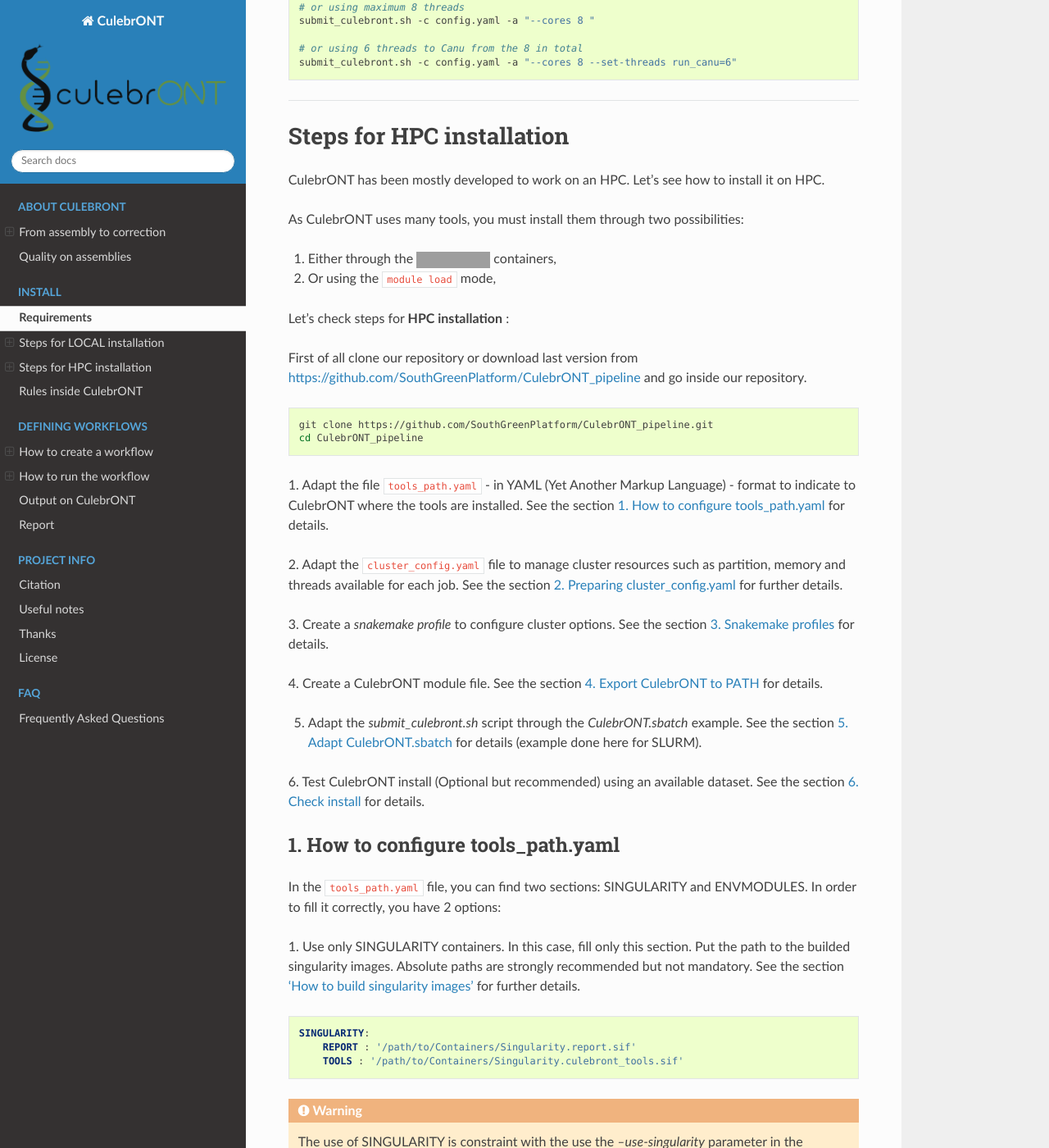
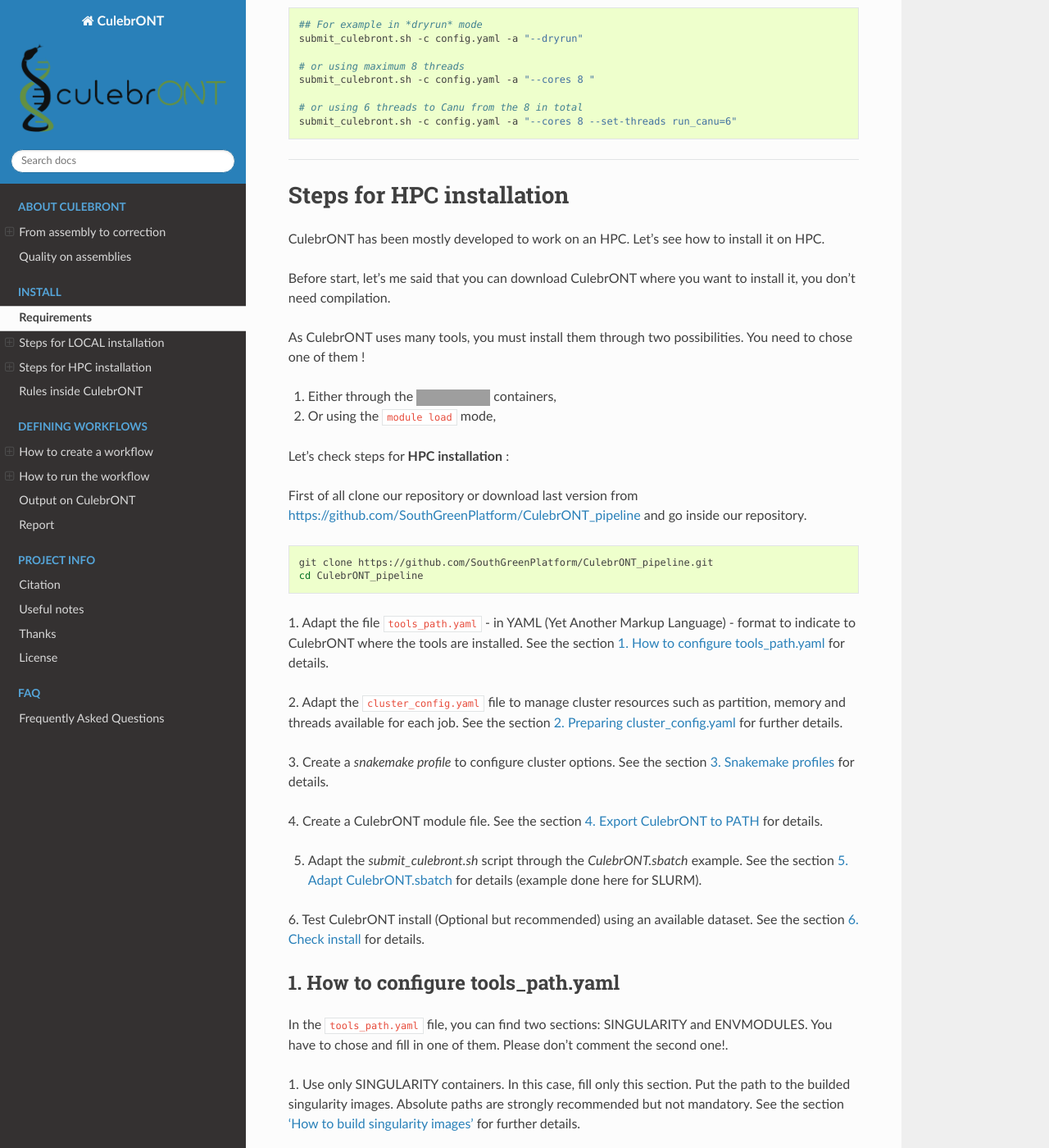
Before and after one commit to SouthGreenPlatform/culebrONT, a Sphinx documentation site: the page built from docs/source/INSTALL.rst, in a window 1280 px wide and 1400 px high, scrolled down 3512 px. Shown: the whole window at 82% size. Built offline with Sphinx 7.4.7 and the Read the Docs theme 2.0.0, drawn with Linux system fonts in a browser that asks for light colours; the version number could not be read and is left out; some of the changed text lies outside the part shown; grey boxes are pictures that could not be loaded.

Commit message:
modifying HPC install doc after feedback from itrop install with Ndomassi

```diff
--- a/docs/source/INSTALL.rst
+++ b/docs/source/INSTALL.rst
@@ -9,12 +9,14 @@
 
 CulebrONT has been mostly developed to work on an HPC but a local installation is also possible.
 
+If you want to install CulebrONT in a local machine, please install Docker https://docs.docker.com/get-docker/.
+
+If you want to install CulebrONT in a HPC machine, please install  cookiecutter https://github.com/cookiecutter/cookiecutter
+
 ------------------------------------------------------------------------
 
 Steps for LOCAL installation
 ============================
-
-If you want to install CulebrONT in a local machine, please install Docker https://docs.docker.com/get-docker/.
 
 CulebrONT and dependencies and also every tool used to create a pipeline are available through a ``Docker Virtual Machine``. To install CulebrONT on *local* mode please follow this steps:
 
@@ -135,11 +137,14 @@
 
 CulebrONT has been mostly developed to work on an HPC. Let's see how to install it on HPC.
 
-As CulebrONT uses many tools, you must install them through two possibilities:
+Before start, let's me said that you can download CulebrONT where you want to install it, you don't need compilation.
+
+As CulebrONT uses many tools, you must install them through two possibilities. You need to chose one of them !
 
 1. Either through the |Singularity| containers,
 
 2. Or using the ``module load`` mode,
+
 
 Let's check steps for **HPC installation** :
 
@@ -172,7 +177,7 @@
 1. How to configure tools_path.yaml
 -----------------------------------
 
-In the ``tools_path.yaml`` file, you can find two sections: SINGULARITY and ENVMODULES. In order to fill it correctly, you have 2 options:
+In the ``tools_path.yaml`` file, you can find two sections: SINGULARITY and ENVMODULES. You have to chose and fill in one of them. Please don't comment the second one!.
 
 1. Use only SINGULARITY containers. In this case, fill only this section. Put the path to the builded singularity images.
 Absolute paths are strongly recommended but not mandatory. See the section :ref:`'How to build singularity images'<How to build singularity images>`  for further details.
@@ -277,7 +282,7 @@
     Choose from 1, 2 [1]: 1
     cluster_name []:
 
-Now, your basic profile is created. To finalize it, change the ``CulebrONT_pipeline/profiles/CulebrONT/config.yaml`` to :
+Now, your basic profile is created. To finalize it, change the ``CulebrONT_pipeline/profiles/CulebrONT/config.yaml`` of profile to :
 
 .. code-block:: ini
 
@@ -293,6 +298,9 @@
     use-envmodules: True        # Adapt True/False
     rerun-incomplete: True
     printshellcmds: True
+
+
+Please take care to put "True" to `use-singularity` and "False" to `module-env` if you have decided to use CulebrONT dependencies from the singularity image. Inversely, put "False" to `use-singularity` and "True" to  `use-envmodules` if you have decided to use CulebrONT dependencies from the module environment.
 
 .. warning::
 
@@ -345,6 +353,7 @@
 .. code-block:: bash
 
     cd CulebrONT_pipeline
+    # or go to your /home or into your favorite project
     wget --no-check-certificat -rm -nH --cut-dirs=1 --reject="index.html*" --no-parent https://itrop.ird.fr/culebront_utilities/Data-Xoo-sub/
 
 
```
Also changed, not shown: other parts of docs/source/INSTALL.rst (+1 -1 lines), 1 other file.
